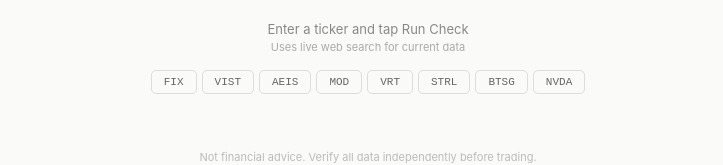
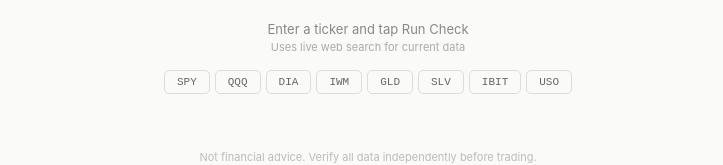
Before and after one commit to garettsmith23-lab/SetupCheck, a Next.js app: page / in a window 1280 px wide. Shown: the part 196-361 px from the top of the page, without its empty margins (272-995 px from the left). Built offline with nearby package versions, Linux system fonts and the light colour scheme.

Commit message:
Update page.js

```diff
--- a/app/page.js
+++ b/app/page.js
@@ -162,7 +162,7 @@ function ReviewTool() {
             <div style={{ fontSize: 13, color: '#888' }}>Enter a ticker and tap Run Check</div>
             <div style={{ fontSize: 11, color: '#aaa', marginTop: 3 }}>Uses live web search for current data</div>
             <div style={{ display: 'flex', gap: 5, justifyContent: 'center', marginTop: 16, flexWrap: 'wrap' }}>
-              {['FIX','VIST','AEIS','MOD','VRT','STRL','BTSG','NVDA'].map(s => (
+             {['SPY','QQQ','DIA','IWM','GLD','SLV','IBIT','USO'].map(s => (
                 <button key={s} onClick={() => { setSym(s); setTimeout(() => run(s), 50); }}
                   style={{ padding: '5px 12px', fontSize: 11, fontFamily: 'monospace', background: 'transparent', border: '1px solid #ddd', borderRadius: 5, cursor: 'pointer', color: '#666' }}>{s}</button>
               ))}
```
